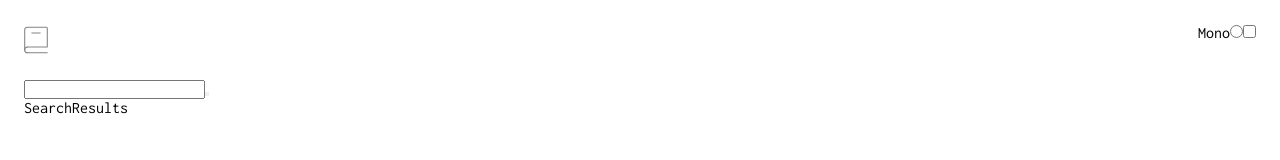
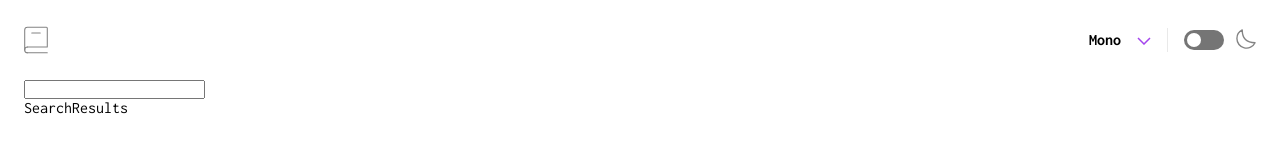
Before and after one commit to tomthestrom/fe-mentor-dictionary, a React (Vite) app: page / in a window 1280 px wide. Shown: the top 160 px of the page. Built offline with nearby package versions, Linux system fonts and the light colour scheme.

Commit message:
ControlHub - styled - w/o styling for interactivity incon-moon and icon-arrow-down svgs copied into src/components/svg - and used as Components, pretty cool!

```diff
--- a/src/assets/scss/base/_base.scss
+++ b/src/assets/scss/base/_base.scss
@@ -6,6 +6,23 @@
   box-sizing: inherit;
 }
 
+:root {
+  --color-grey-75: #757575;
+  --color-grey-E9: #E9E9E9;
+  --color-grey-F4: #F4F4F4;
+
+  --color-white-FF: #FFFFFF;
+}
+
+button {
+  background: none;
+  border: none;
+}
+
+
 body {
   margin: 1.5rem 1.5rem 5.25rem 1.5rem;
 }
+
+.btn--reset {
+}
--- /dev/null
+++ b/src/assets/scss/components/_theme-toggler.scss
@@ -0,0 +1,42 @@
+.theme-toggler {
+  display: flex;
+  align-items: center;
+
+  &__checkbox {
+    position: relative;
+    height: 1.25rem;
+    width: 2.5rem;
+    cursor: pointer;
+    margin-right: 0.75rem;
+
+    &:before {
+      position: absolute;
+      content: "";
+      height: 1.25rem;
+      width: 2.5rem;
+      border-radius: 1.2rem;
+      background: var(--color-grey-75);
+    }
+
+    &:after {
+      position: absolute;
+      top: 50%;
+      left: 25%;
+      transform: translate(-50%, -50%);
+      display: inline-block;
+      content: "";
+      height: calc((14 / 16) * 1rem);
+      width: calc((14 / 16) * 1rem);
+      border-radius: 50%;
+      background: var(--color-white-FF);
+    }
+  }
+
+  &__moon {
+    display: inline-block;
+    svg {
+      width: 1.25rem;
+      height: 1.25rem;
+    }
+  }
+}
--- /dev/null
+++ b/src/assets/scss/components/_typography-switcher.scss
@@ -0,0 +1,17 @@
+.typography-switcher {
+  font-weight: 700;
+  line-height: 1.5;
+  padding-right: 1rem;
+  border-right: 1px solid var(--color-grey-E9);
+  margin-right: 1rem;
+
+  &__label {
+    margin-right: 1rem;
+  }
+
+  &__radio {
+    position: fixed;
+    opacity: 0;
+    pointer-events: none;
+  }
+}
--- a/src/assets/scss/components/control-hub.scss
+++ b/src/assets/scss/components/control-hub.scss
@@ -11,4 +11,9 @@
       width: inherit;
     }
   }
+
+  &__controls {
+    display: flex;
+    align-items: center;
+  }
 }
--- a/src/assets/scss/main.scss
+++ b/src/assets/scss/main.scss
@@ -2,3 +2,5 @@
 @import "base/base";
 @import "base/typography";
 @import "components/control-hub";
+@import "components/theme-toggler";
+@import "components/typography-switcher";
--- a/src/components/controlhub/ControlHub.jsx
+++ b/src/components/controlhub/ControlHub.jsx
@@ -17,8 +17,10 @@ function ControlHub() {
       <a className="control-hub__home" href={HOME_URL}>
         <img src={LOGO_URL} alt="Home" />
       </a>
-      <TypographySwitcher />
-      <ThemeToggler />
+      <div className="control-hub__controls">
+        <TypographySwitcher />
+        <ThemeToggler />
+      </div>
     </div>
   );
 }
--- a/src/components/controlhub/ThemeToggler.jsx
+++ b/src/components/controlhub/ThemeToggler.jsx
@@ -1,7 +1,10 @@
+import Moon from "../svg/Moon"
+
 function ThemeToggler() {
   return (
     <form className="theme-toggler">
-        <input className="theme-toggler__checkbox" aria-label="theme switcher" type="checkbox" name="theme-toggle"/>
+        <input id="theme-toggler" className="theme-toggler__checkbox" aria-label="theme switcher" type="checkbox" name="theme-toggle"/>
+        <label htmlFor="theme-toggler" className="theme-toggler__moon"><Moon /></label>
     </form>
   )
 }
--- a/src/components/controlhub/TypographyItem.jsx
+++ b/src/components/controlhub/TypographyItem.jsx
@@ -1,8 +1,8 @@
 function TypographyItem({id, name}) {
   return (
         <>
-            <label htmlFor={id}>{name}</label>
-            <input type="radio" name="font-name" id={id}/>
+            <label className="typography-switcher__label" htmlFor={id}>{name}</label>
+            <input className="typography-switcher__radio" type="radio" name="font-name" id={id}/>
           </>
   )
 }
--- a/src/components/controlhub/TypographySwitcher.jsx
+++ b/src/components/controlhub/TypographySwitcher.jsx
@@ -1,4 +1,5 @@
 import TypographyItem from "./TypographyItem";
+import Arrow from "../svg/Arrow";
 /**
  * @TODO: Maybe put it into some config?
  */
@@ -20,12 +21,14 @@ const fonts = [
     active: false,
   },
 ];
+
 function TypographySwitcher() {
   const activeFont = fonts.find(font => font.active);
 
   return (
     <form className="typography-switcher">
       <TypographyItem id={activeFont.id} name={activeFont.name}></TypographyItem>
+      <button class="typography-switcher__arrow"><Arrow /></button>
     </form>
   );
 }
--- /dev/null
+++ b/src/components/svg/Arrow.jsx
@@ -0,0 +1,13 @@
+function Arrow() {
+  return (
+    <svg
+      xmlns="http://www.w3.org/2000/svg"
+      width="14"
+      height="8"
+      viewBox="0 0 14 8"
+    >
+      <path fill="none" stroke="#A445ED" stroke-width="1.5" d="m1 1 6 6 6-6" />
+    </svg>
+  );
+}
+export default Arrow;
--- /dev/null
+++ b/src/components/svg/Moon.jsx
@@ -0,0 +1,20 @@
+function Moon() {
+  return (
+    <svg
+      xmlns="http://www.w3.org/2000/svg"
+      width="22"
+      height="22"
+      viewBox="0 0 22 22"
+    >
+      <path
+        fill="none"
+        stroke="#838383"
+        stroke-linecap="round"
+        stroke-linejoin="round"
+        stroke-width="1.5"
+        d="M1 10.449a10.544 10.544 0 0 0 19.993 4.686C11.544 15.135 6.858 10.448 6.858 1A10.545 10.545 0 0 0 1 10.449Z"
+      />
+    </svg>
+  );
+}
+export default Moon;
```
